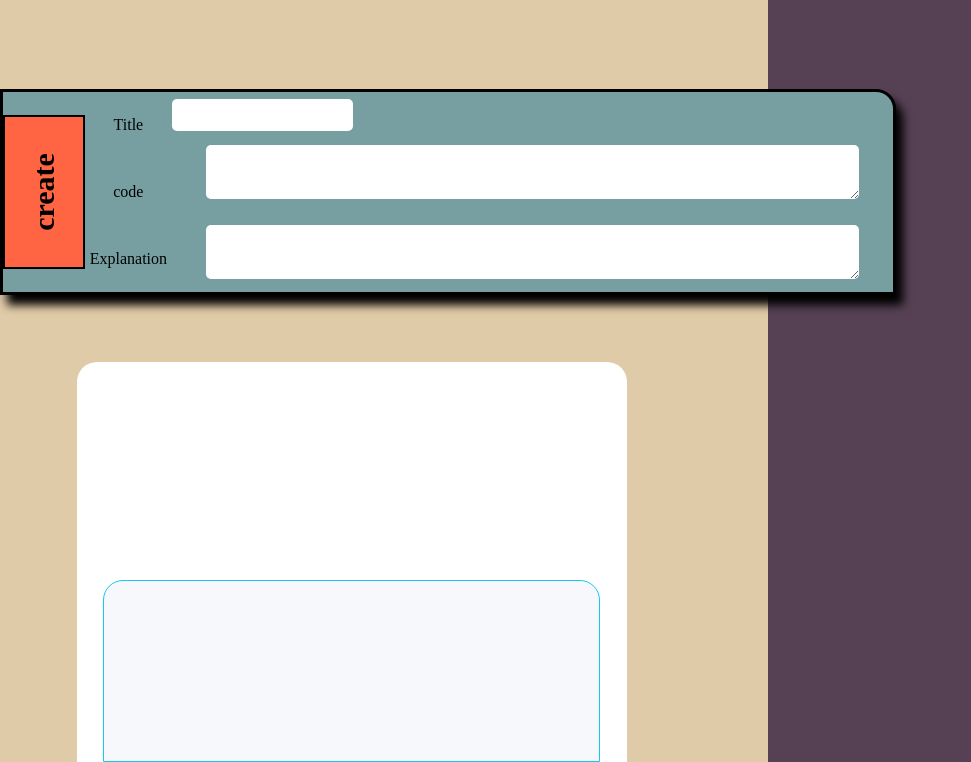
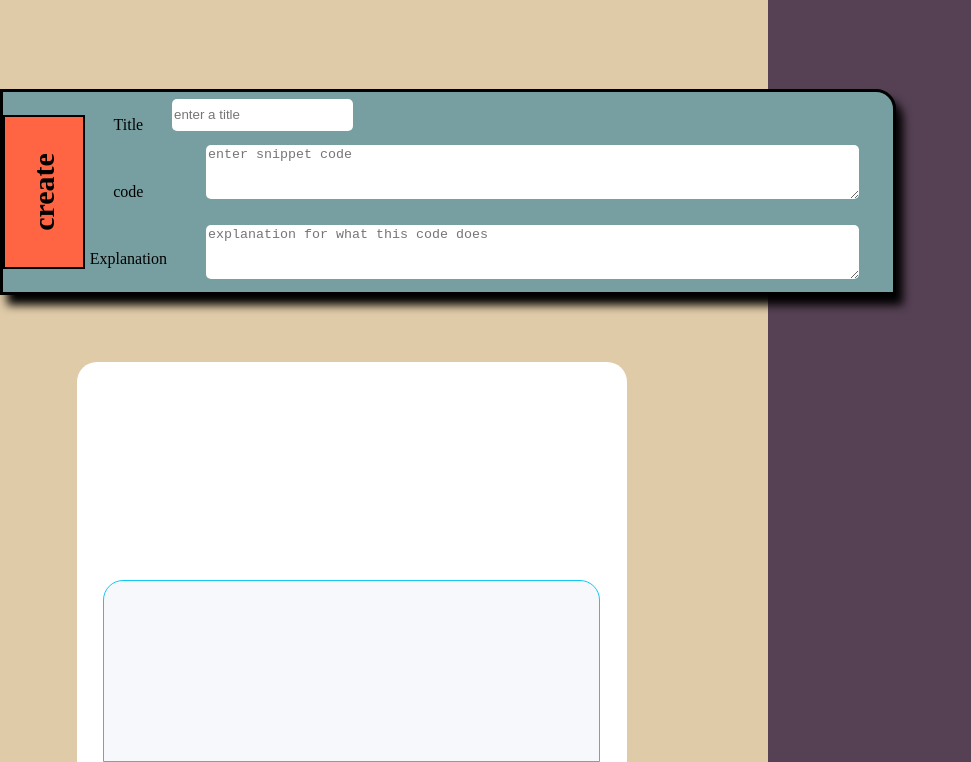
Before and after one commit to BlueSkiesPirate/PersonalWebsite, a plain HTML site: page Vault.html in a window 1280 px wide. Shown: the part 58-820 px from the top of the page, without its empty margins (0-971 px from the left). Drawn offline with Linux system fonts and the light colour scheme.

Commit message:
slight changes

```diff
--- a/Vault.html
+++ b/Vault.html
@@ -33,13 +33,13 @@
             </div>
             <div id="input_section_boxes">
                 <div id="title_of_snippet">
-                    <input type="text" id="snippet_title_input" name="fname"><br>
+                    <input type="text" id="snippet_title_input" placeholder="enter a title"><br>
             </div>
             <div id="snippet_code">
-                <textarea type="text" id="snippet_code_input" name="lname"></textarea>
+                <textarea type="text" id="snippet_code_input"placeholder="enter snippet code" ></textarea>
             </div>
             <div id="snippet_Explanation">
-                <textarea type="text" id="snippet_explanation_input" name="lname"></textarea>
+                <textarea type="text" id="snippet_explanation_input" placeholder="explanation for what this code does" ></textarea>
             </div>
 
             </div>
--- a/vault.css
+++ b/vault.css
@@ -230,7 +230,7 @@ align-items: center;
 }
 
 #view_title_display{
-color:white;
+color:black;
 margin-left: 10px;
 
 }
@@ -238,7 +238,6 @@ margin-left: 10px;
 #viewing_explanation{
     width:100%;
     height:160px;
-    /* background-color: white; */
     display: flex;
     justify-content: baseline;
     overflow: scroll;
```
